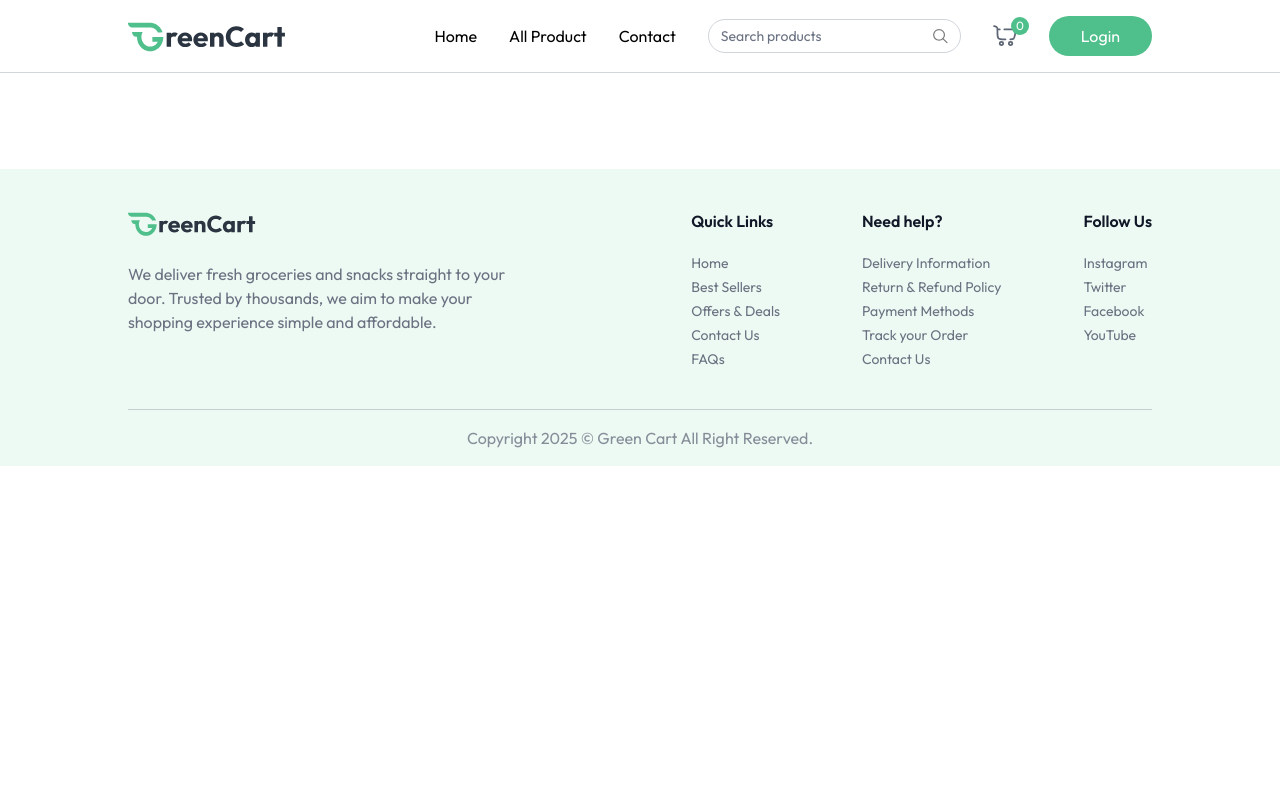
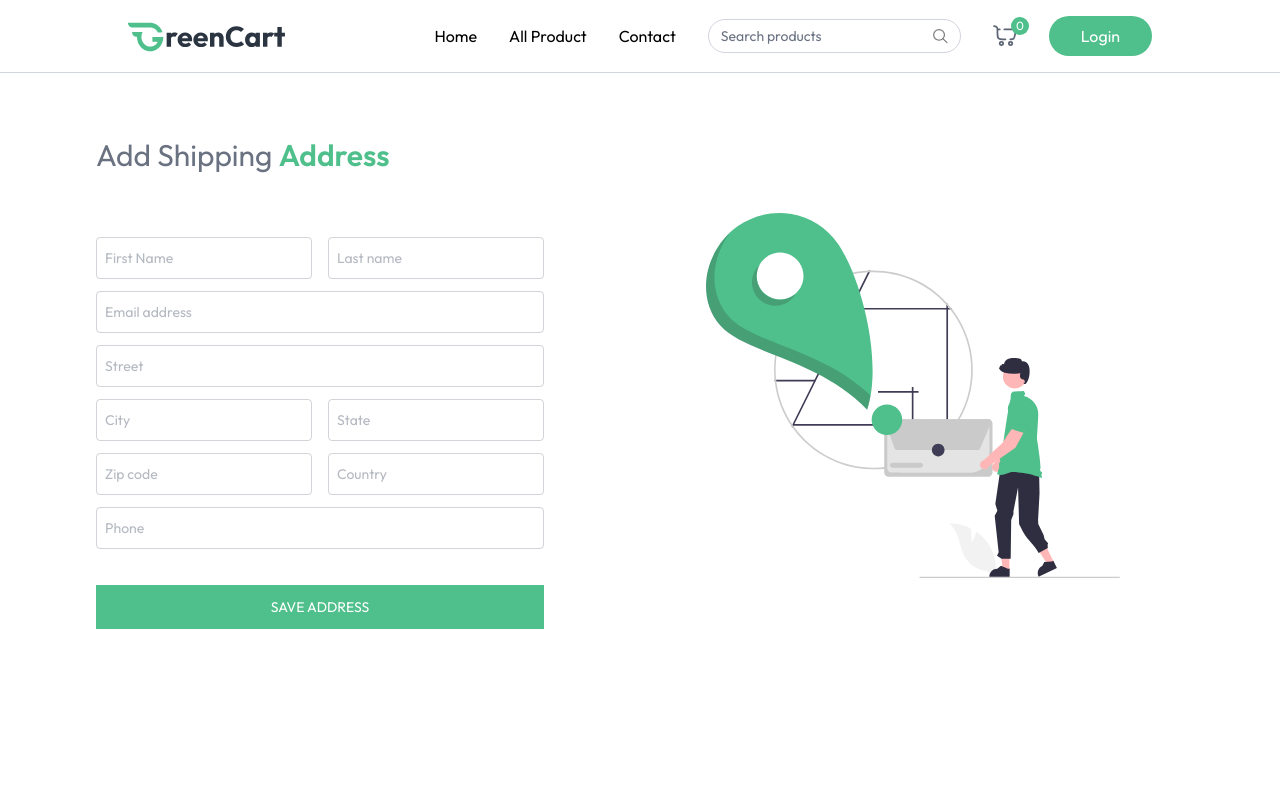
Before and after one commit to Beachhousee/GREENCART, a React (Vite) app in the folder client/: page /add-address in a window 1280 px wide. Shown: the top 800 px of the page. Built offline with nearby package versions, Linux system fonts and the light colour scheme.

Commit message:
Adding Address Page

```diff
--- a/client/src/App.jsx
+++ b/client/src/App.jsx
@@ -11,6 +11,7 @@
 import ProductCategory from "./pages/ProductCategory";
 import ProductDetails from "./pages/ProductDetails";
 import Cart from "./pages/Cart";
+import AddAddress from "./pages/AddAddress";
 
 const App = () => {
   const isSellerPath = useLocation().pathname.includes("seller");
@@ -40,6 +41,7 @@
             path="/cart"
             element={<Cart></Cart>}
           ></Route>
+          <Route path='/add-address' element={<AddAddress></AddAddress>}></Route>
         </Routes>
       </div>
 
--- a/client/src/pages/AddAddress.jsx
+++ b/client/src/pages/AddAddress.jsx
@@ -1,27 +1,134 @@
-import React from 'react'
-import { assets } from '../assets/assets';
-const inputField =(()=>(
-  <input type="text" />
-))
-const onSubmitHandler =async(e)=>{
+import React, { useState } from "react";
+import { assets } from "../assets/assets";
+const InputField = ({ type, placeholder, name, handleChange, address }) => (
+  <input
+    className="w-full px-2 py-2.5 border border-gray-500/30 rounded outline-none text-gray-500 focus:border-primary transition"
+    type={type}
+    placeholder={placeholder}
+    onChange={handleChange}
+    name={name}
+    value={address[name]}
+    required
+  />
+);
+const onSubmitHandler = async (e) => {
   e.preventDefault();
-}
+};
 const AddAddress = () => {
+  const [address, setAddress] = useState({
+    firstName: "",
+    lastName: "",
+    email: "",
+    street: "",
+    city: "",
+    state: "",
+    zipcode: "",
+    country: "",
+    phone: "",
+  });
+
+  const handleChange = (e) => {
+    const { name, value } = e.target;
+    setAddress((prevAddress) => ({
+      ...prevAddress,
+      [name]: value,
+    }));
+  };
   return (
     <div className="mt-16 pb-16">
-    <p className="text-2xl md:text-3xl text-gray-500">Add Shipping <span className="font-semibold text-primary">Address</span></p>
+      <p className="text-2xl md:text-3xl text-gray-500">
+        Add Shipping <span className="font-semibold text-primary">Address</span>
+      </p>
       <div className="flex flex-col-reverse md:flex-row justify-between mt-10">
         <div className="flex-1 max-w-md">
           <form onSubmit={onSubmitHandler} className="space-y-3 mt-6 text-sm">
-          <inputField> </inputField>
+            <div className="grid grid-cols-2 gap-4">
+              <InputField
+                handleChange={handleChange}
+                address={address}
+                name="firstName"
+                type="text"
+                placeholder="First Name"
+              ></InputField>
+              <InputField
+                handleChange={handleChange}
+                address={address}
+                name="firstName"
+                type="text"
+                placeholder="Last name"
+              ></InputField>
+            </div>
+            <InputField
+              handleChange={handleChange}
+              address={address}
+              name="email"
+              type="email"
+              placeholder="Email address"
+            />
+            <InputField
+              handleChange={handleChange}
+              address={address}
+              name="street"
+              type="text"
+              placeholder="Street"
+            />
+
+            <div className="grid grid-cols-2 gap-4">
+              <InputField
+                handleChange={handleChange}
+                address={address}
+                name="city"
+                type="text"
+                placeholder="City"
+              />
+              <InputField
+                handleChange={handleChange}
+                address={address}
+                name="state"
+                type="text"
+                placeholder="State"
+              />
+            </div>
+
+            <div className="grid grid-cols-2 gap-4">
+              <InputField
+                handleChange={handleChange}
+                address={address}
+                name="zipcode"
+                type="number"
+                placeholder="Zip code"
+              />
+              <InputField
+                handleChange={handleChange}
+                address={address}
+                name="country"
+                type="text"
+                placeholder="Country"
+              />
+            </div>
+            <InputField
+              handleChange={handleChange}
+              address={address}
+              name="phone"
+              type="text"
+              placeholder="Phone"
+            />
+
+            <button className="w-full mt-6 bg-primary text-white py-3 hover:bg-primary-dull transition cursor-pointer uppercase">
+              Save address
+            </button>
           </form>
         </div>
         <div>
-        <img className="md:mr-16 mb-16 md:mt-0" src={assets.add_address_image} alt="Add Address" />
+          <img
+            className="md:mr-16 mb-16 md:mt-0"
+            src={assets.add_address_iamge}
+            alt="Add Address"
+          />
         </div>
       </div>
     </div>
-)
-}
+  );
+};
 
-export default AddAddress
+export default AddAddress;
```
Lines whose indentation alone changed are shown as unchanged.
